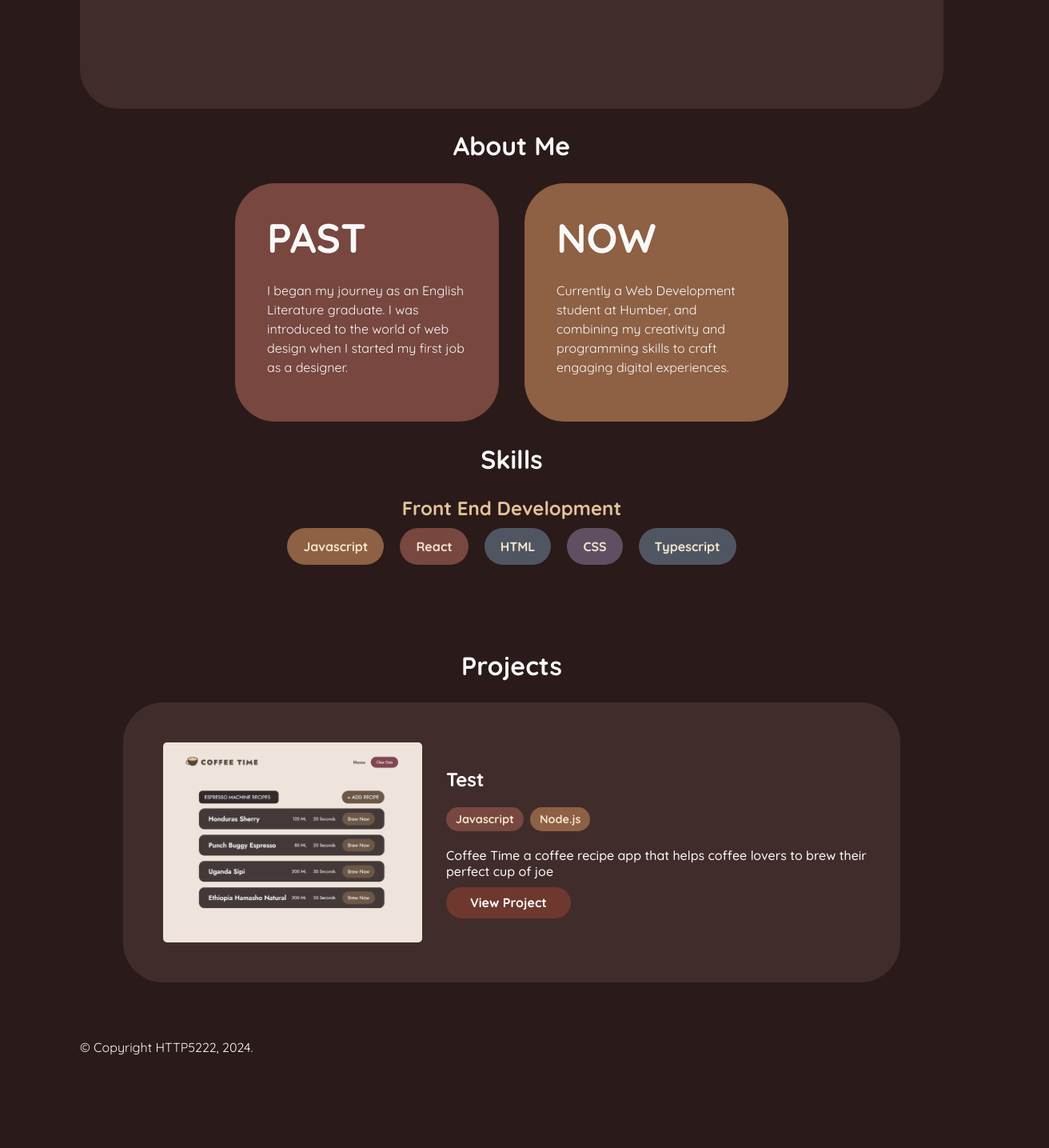
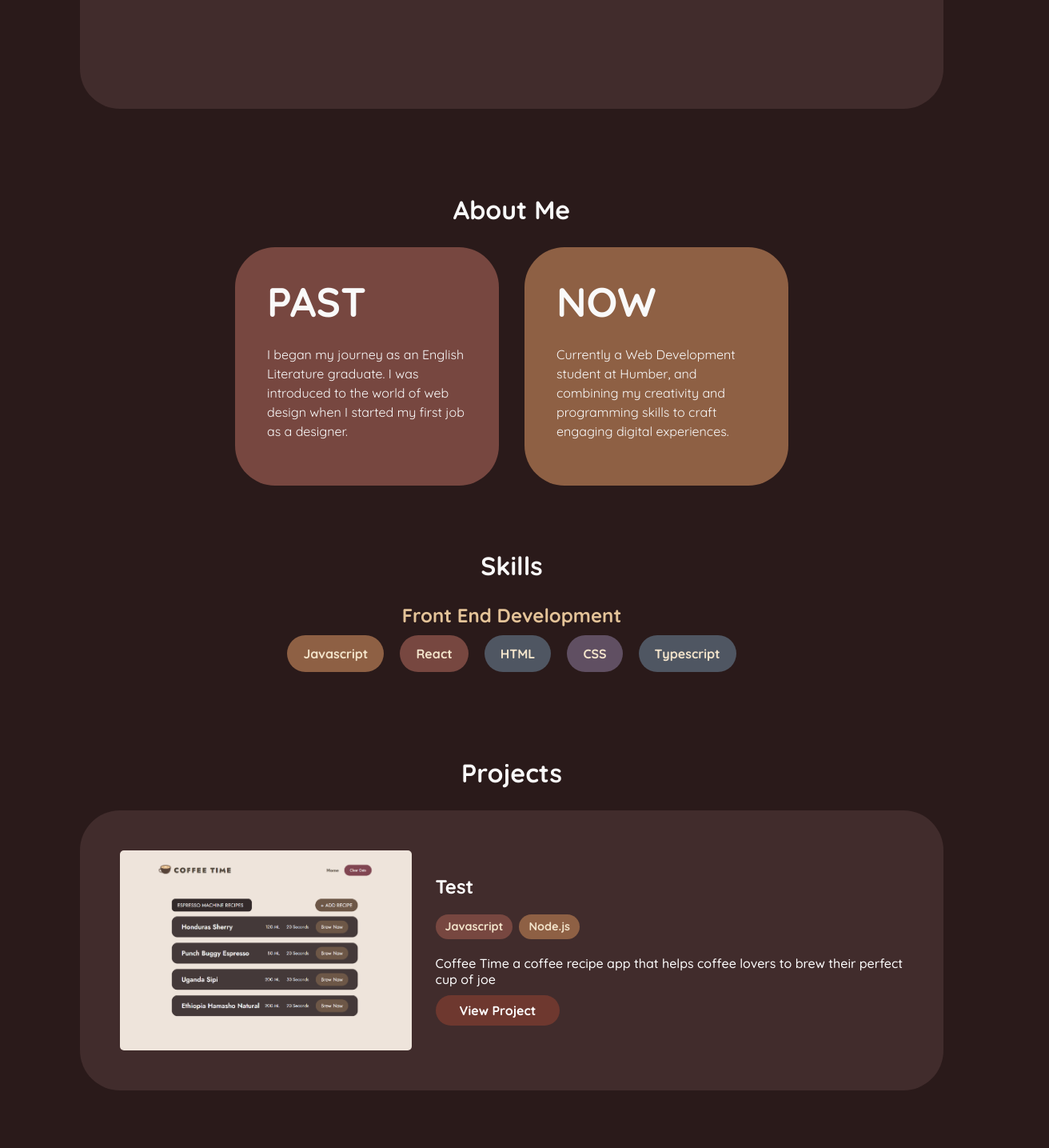
Before and after one commit to codesuzyworld/CodesSuzyPortfolio, a React (Vite) app: page / in a window 1280 px wide. Shown: the part 620-2055 px from the top of the page at 80% size, 1312 px wide, since content can reach past the window. Before the commit the page ends 1941 px from the top, so only its background shows below. Built offline with nearby package versions, Linux system fonts and the light colour scheme.

Commit message:
fixed css loading problem

```diff
--- a/src/components/About/about.module.css
+++ b/src/components/About/about.module.css
@@ -3,6 +3,8 @@
     flex-direction: column;
     align-items: center;
     gap: 0px;
+    margin-top: 5rem;
+    margin-bottom: 5rem;
 }
 
 .about-me-container{
--- /dev/null
+++ b/src/components/Footer/footer.module.css
@@ -0,0 +1,8 @@
+.footer {
+    padding: 2rem;
+    width: 100%;
+    position: absolute;
+    left: 50%;
+    transform: translateX(-50%);
+    text-align: center;
+}
--- a/src/components/Footer/index.jsx
+++ b/src/components/Footer/index.jsx
@@ -1,8 +1,10 @@
+import styles from "./footer.module.css"
+
 export default function Footer() {
-  console.log("Footer component rendering"); // Add this line
+  console.log("Footer component rendering");
     return(
-      <footer id="footer">
-        <div>&copy; Copyright HTTP5222, 2024.</div>
+      <footer className={styles.footer}>
+        <div>&copy; Copyright Suzanna Lam, 2024.</div>
       </footer>
     )
   }
--- a/src/components/Header/index.jsx
+++ b/src/components/Header/index.jsx
@@ -1,4 +1,4 @@
-
+import styles from "./header.module.css"
 import Nav from "../Nav"
 
 export default function Header() {
--- a/src/components/Nav/index.jsx
+++ b/src/components/Nav/index.jsx
@@ -3,15 +3,12 @@ import styles from "./nav.module.css"
 
 export default function Nav() {
   return (
-    <nav id="nav-bar" aria-label="Main menu">
+    <nav className={styles['nav-bar']} id="nav-bar" aria-label="Main menu">
       <ul>
-      <li>
+        <li>
           <NavLink
             to="/"
-            className={
-              ({ isActive }) =>
-                isActive ? styles.active : ""
-            }
+            className={({ isActive }) => isActive ? styles.active : ""}
           >
             Home
           </NavLink>
--- a/src/components/Projects/projects.module.css
+++ b/src/components/Projects/projects.module.css
@@ -3,8 +3,9 @@
     display: flex;
     min-width: 50vw;
     height:auto;
-    padding: 69px 54px;
     flex-direction: column;
+    margin-top: 5rem;
+    margin-bottom: 5rem;
 }
 
 .projectCard {
--- a/src/components/Skills/skills.module.css
+++ b/src/components/Skills/skills.module.css
@@ -8,6 +8,8 @@
     align-items: center;
     padding: 20px;
     gap: 24px;
+    margin-top: 20rem;
+    margin-bottom: 20rem;
 }
 
 .skillStack {
```
